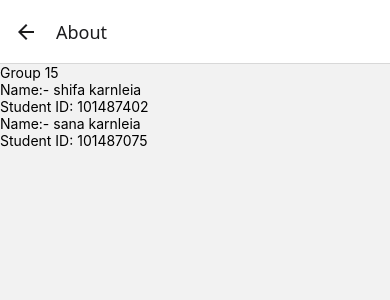
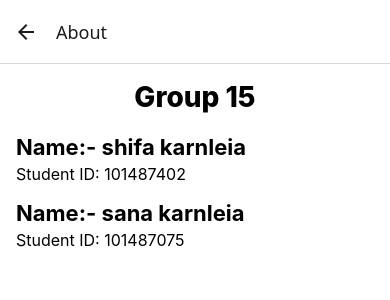
Before and after one commit to shifaKarnelia/COMP3074_a2_g15, a React Native app in the folder A2_shifa_karnelia/: screen /About in a window 390 px wide. Shown: the top 300 px of the page. Built offline with nearby package versions, Linux system fonts and the light colour scheme.

Commit message:
add style onabputscreen

```diff
--- a/A2_shifa_karnelia/src/screens/AboutScreen.js
+++ b/A2_shifa_karnelia/src/screens/AboutScreen.js
@@ -1,15 +1,39 @@
 import React from 'react';
-import { View, Text, StyleSheet } from 'react-native';
+import { View, Text, StyleSheet} from 'react-native';
 const AboutScreen = () => {
      return (
-    <View >
-        <Text>Group 15</Text>
-      <Text >Name:- shifa karnleia</Text>
-      <Text >Student ID: 101487402</Text>
-      <Text >Name:- sana karnleia</Text>
-      <Text >Student ID: 101487075</Text>
+    <View style={styles.container} >
+        <Text style={styles.header}>Group 15</Text>
+      <Text style={styles.name}>Name:- shifa karnleia</Text>
+      <Text style={styles.studentId}>Student ID: 101487402</Text>
+      <Text style={styles.name}>Name:- sana karnleia</Text>
+      <Text style={styles.studentId}>Student ID: 101487075</Text>
     </View>
      );
+
+
 }
+const styles = StyleSheet.create({
+  container: {
+            flex: 1,
+            padding: 16,
+            backgroundColor: '#fff',
+        },
+     header: {
+    fontSize: 28,
+    fontWeight: '800',
+    marginBottom: 20,
+    textAlign: 'center',
+  },
+    name: {
+            fontSize: 22,
+            fontWeight: '700',
+            marginBottom: 4,
+        },
+    studentId: {
+            fontSize: 16,
+            marginBottom: 16,
+        },
+});
 
 export default AboutScreen;
```
